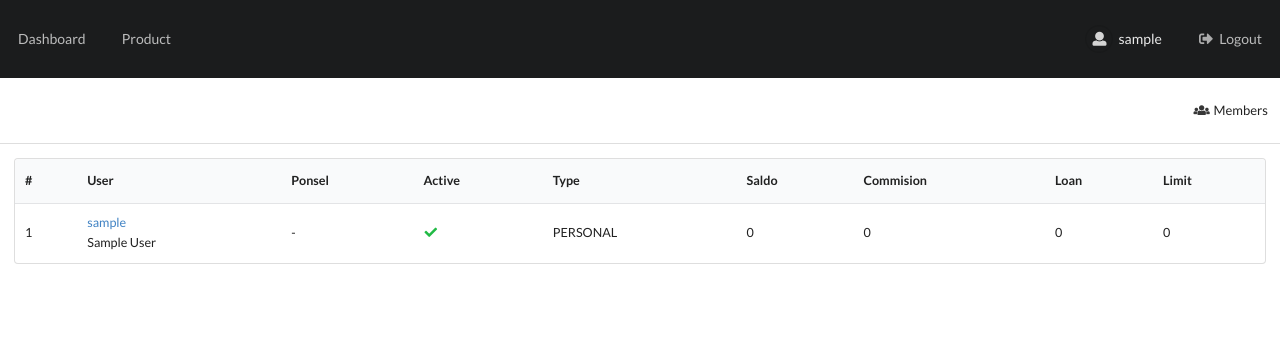
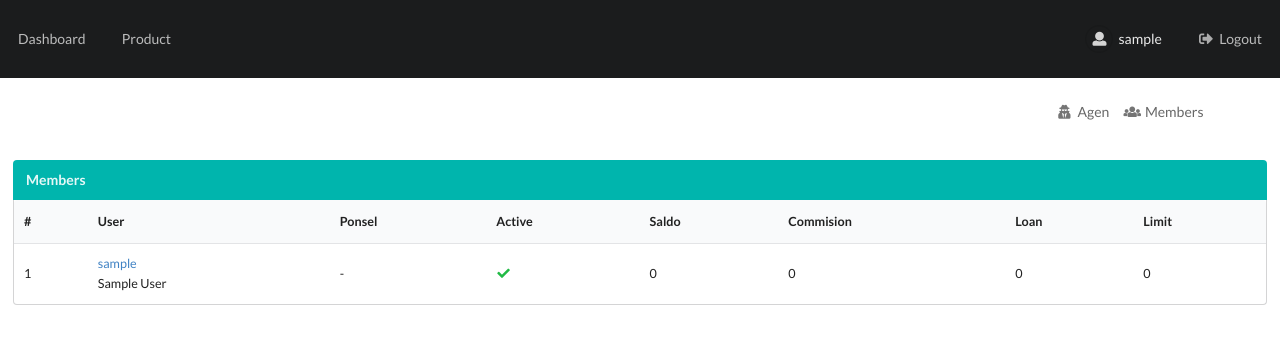
Before and after one commit to cursecan/ppob_multipay_v2, a Django app: page /dashboard/members/ in a window 1280 px wide. Shown: the top 344 px of the page. Run offline with Django 3.2, Linux system fonts and the light colour scheme; the visitor is signed in with stand-in values (Sample User, id 1); data comes from the database, SQL or seed files in the repository; some libraries are stand-ins or nearby versions.

Commit message:
Fix bug loan agen

```diff
--- a/templates/dashboard/base.html
+++ b/templates/dashboard/base.html
@@ -3,10 +3,13 @@
 
 {% block content %}
     {% include 'header.html' %}
-    <div class="ui vertical segment">
-        <div class="ui secondary small menu">
+    <div class="ui container">
+        <div class="ui text menu">
             <div class="right menu">
-                <a href="" class="item"><i class="users icon"></i> Members</a>
+                {% if request.user.is_superuser %}
+                    <a href="" class="item"><i class="user secret icon"></i> Agen</a>
+                {% endif %}
+                <a href="{% url 'dashboard:member_list' %}" class="item"><i class="users icon"></i> Members</a>
             </div>
         </div>
     </div>
--- a/templates/dashboard/pg-user.html
+++ b/templates/dashboard/pg-user.html
@@ -10,14 +10,16 @@
     <div class="ui stackable horizontally padded grid">
         <div class="row">
             <div class="column">
-                <table class="ui small table">
+                <div class="ui top attached inverted secondary teal menu">
+                    <div class="item header">Members</div>
+                </div>
+                <table class="ui small bottom attached table">
                     <thead>
                         <tr>
                             <th>#</th>
                             <th>User</th>
                             <th>Ponsel</th>
                             <th>Active</th>
-                            <th>Type</th>
                             <th>Saldo</th>
                             <th>Commision</th>
                             <th>Loan</th>
@@ -26,11 +28,11 @@
                     </thead>
                     {% for profile in profile_list %}
                     <tr onclick="window.location.href='{% url 'dashboard:profile' profile.id %}'">
-                        <td>{{ forloop.counter }}</td>
+                        <td>{{ profile_list.start_index|add:forloop.counter0 }}</td>
                         <td>
                             <a>{{ profile.get_username }}</a> <br>{{ profile.get_fullname|title}}
                         </td>
-                        <td>{{ profile.ponsel|default:'-' }}</td>
+                        <td>{{ profile.get_hidden_ponsel|default:'-' }}</td>
                         <td>
                             {% if profile.user.is_active %}
                             <i class="green check icon"></i>
@@ -38,7 +40,6 @@
                             <i class="red close icon"></i>
                             {% endif %}
                         </td>
-                        <td>{{ profile.get_user_type_display }}</td>
                         <td>{{ profile.wallet.get_saldo|floatformat:0|intcomma }}</td>
                         <td>{{ profile.wallet.commision|floatformat:0|intcomma }}</td>
                         <td>{{ profile.wallet.loan|floatformat:0|intcomma }}</td>
@@ -46,6 +47,39 @@
                     </tr>
                     {% endfor %}
                 </table>
+
+                {% if profile_list.has_other_pages %}
+                    <div class="ui pagination menu js-page">
+                        {% if profile_list.has_previous %}
+                            <a href="?page={{ profile_list.previous_page_number }}" class="item">&lt;</a>
+                        {% else %}
+                            <div class="item disabled">&lt;</div>
+                        {% endif %}
+
+                        {% if profile_list.number|add:'-4' > 1 %}
+                        <a href="?page={{ profile_list.number|add:'-5' }}" class="item">&hellip;</a>
+                        {% endif %}
+
+                        {% for i in profile_list.paginator.page_range %}
+                            {% if profile_list.number == i %}
+                                <div class="item active ">{{ i }}</div>
+                            {% elif i > profile_list.number|add:'-5' and i < profile_list.number|add:'5' %}
+                                <a href="?page={{ i }}" class="item">{{ i }}</a>
+                            {% endif %}
+                        {% endfor %}
+
+                        {% if profile_list.paginator.num_pages > profile_list.number|add:'4' %}
+                        <a href="?page={{ profile_list.number|add:'5' }}" class="item">&hellip;</a>
+                        {% endif %}
+
+                        {% if profile_list.has_next %}
+                            <a href="?page={{ profile_list.next_page_number }}" class="item">&gt;</a>
+                        {% else %}
+                            <div class="item disabled">&gt;</div>
+                        {% endif %}
+                    </div>
+                {% endif %}
+
             </div>
         </div>
     </div>
--- a/transaction/api/serializers.py
+++ b/transaction/api/serializers.py
@@ -140,7 +140,8 @@ class PpobSaleCustomSerializer(PpobSaleSerializer):
 
         if user_obj.profile.wallet.get_saldo() <  inquery_obj.price:
             unprice = inquery_obj.price - user_obj.profile.wallet.get_saldo()
-            if user_obj.profile.agen.profile.user_type == 2:
+            # JIKA USER PUNYA AGEN
+            if user_obj.profile.agen.profile.user_type == 2: #2 = AGEN
                 if user_obj.profile.wallet.limit < user_obj.profile.wallet.loan + unprice:
                     raise serializers.ValidationError({
                         'error': 'User loan on limit.'
--- a/transaction/signals.py
+++ b/transaction/signals.py
@@ -80,7 +80,7 @@ def ppobsale_billing_record(sender, instance, created, **kwargs):
                     ppobsale_trx = instance,
                     user = instance.create_by,
                     agen = instance.create_by.profile.agen,
-                    debit = instance.product.price - instance.create_by.profile.wallet.get_saldo()
+                    debit = instance.price - instance.create_by.profile.wallet.get_saldo()
                 )
 
             # Commision record
--- a/userprofile/models.py
+++ b/userprofile/models.py
@@ -5,7 +5,7 @@ from django.contrib.auth.models import User
 
 from core.models import CommonBase
 
-import uuid
+import uuid, re
 
 class Profile(CommonBase):
     MEMBER = 1
@@ -40,6 +40,12 @@ class Profile(CommonBase):
     def get_fullname(self):
         return self.user.first_name + ' ' + self.user.last_name
 
+    def get_hidden_ponsel(self):
+        try:
+            return re.sub(r'\d{3}$', 'XXX', self.ponsel)
+        except:
+            return None
+
 
 class Wallet(CommonBase):
     profile = models.OneToOneField(Profile, on_delete=models.CASCADE)
```
